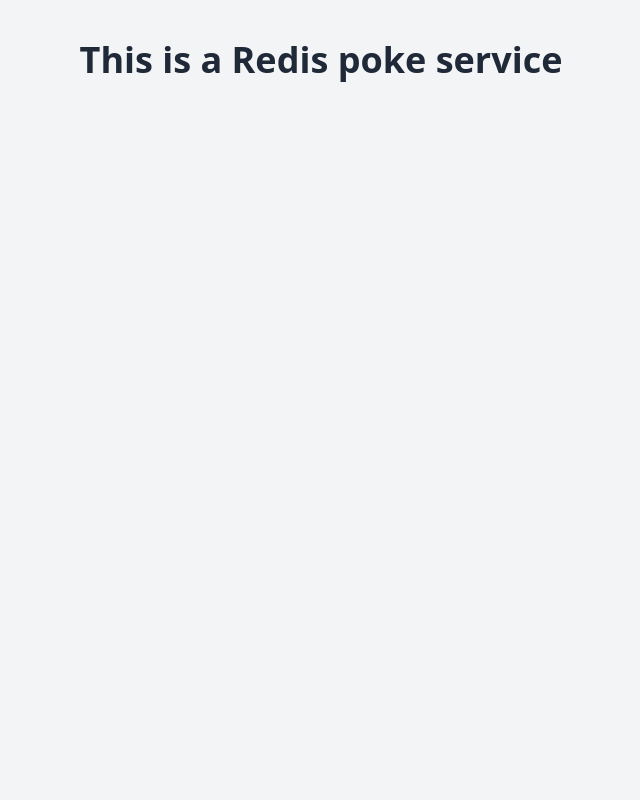
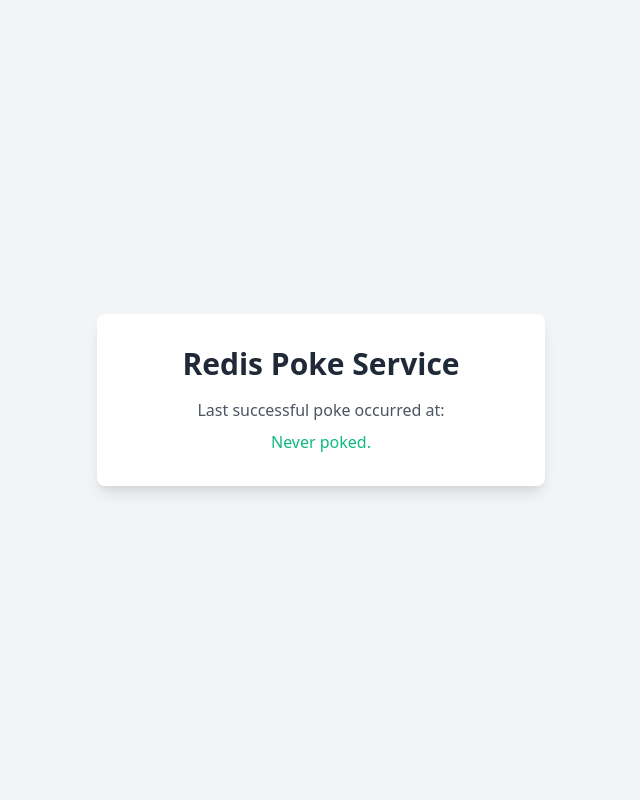
Before and after one commit to thedcfix/redis-poke-service, a Flask app: page / in a window 1280 px wide. Shown: the whole page, without its empty margins (319-959 px from the left). Run offline with Flask 3, Linux system fonts and the light colour scheme; data that the repository does not hold is empty.

Commit message:
Aggiunta di un task per il poke del Redis ogni 12 ore e configurazione del logging. Aggiornato il template HTML per visualizzare l'ultima ora di poke.

```diff
--- a/app.py
+++ b/app.py
@@ -1,12 +1,15 @@
-from flask import Flask, render_template, jsonify
+from flask import Flask, render_template_string, jsonify
 import redis
 import json
-import time
 import datetime
 import os
 import logging
+from apscheduler.schedulers.background import BackgroundScheduler
 
+# Initialize the Flask application
 app = Flask(__name__)
+
+# Configure Redis client using environment variables
 redis_client = redis.StrictRedis(
     host=os.getenv('REDIS_HOST', 'localhost'),
     port=int(os.getenv('REDIS_PORT', 6379)),
@@ -15,32 +18,90 @@
     db=int(os.getenv('REDIS_DB', 0))
 )
 
+# Configure logging to display time, log level, and message
+logging.basicConfig(level=logging.INFO, format='%(asctime)s - %(levelname)s - %(message)s')
+
+def poke_task():
+    """
+    Task to poke the Redis cache every 12 hours.
+    It checks if the 'poke' key exists. If not, it sets the key with the current timestamp.
+    """
+    try:
+        document = redis_client.get('poke')
+        if document is not None:
+            logging.info("Successfully read 'poke' from Redis.")
+        else:
+            # Create a JSON document with the current timestamp
+            document = json.dumps({'timestamp': datetime.datetime.now().isoformat()})
+            redis_client.set('poke', document)
+            logging.info("Set new 'poke' document in Redis.")
+    except redis.exceptions.RedisError as e:
+        logging.error(f"Redis error in poke_task: {e}")
+
+# Initialize and start the background scheduler
+scheduler = BackgroundScheduler()
+scheduler.add_job(poke_task, 'interval', hours=12)
+scheduler.start()
+
+# Embedded HTML template using Tailwind CSS for styling
+INDEX_HTML = """
+<!DOCTYPE html>
+<html lang="en">
+<head>
+    <meta charset="UTF-8">
+    <meta name="viewport" content="width=device-width, initial-scale=1.0">
+    <title>Redis Poke Service</title>
+    <link href="https://cdn.jsdelivr.net/npm/tailwindcss@2.2.19/dist/tailwind.min.css" rel="stylesheet">
+</head>
+<body class="bg-gray-100 flex items-center justify-center min-h-screen">
+    <div class="bg-white shadow-lg rounded-lg p-8 max-w-md w-full">
+        <h1 class="text-3xl font-bold text-gray-800 mb-4 text-center">Redis Poke Service</h1>
+        <p class="text-gray-600 text-center">Last successful poke occurred at:</p>
+        <p class="text-green-500 font-medium text-center mt-2">{{ last_poked }}</p>
+    </div>
+</body>
+</html>
+"""
+
 @app.route('/')
 def home():
-    return render_template('index.html')
+    """
+    Home route that displays the last successful poke timestamp.
+    Retrieves the 'poke' key from Redis and passes the timestamp to the HTML template.
+    """
+    try:
+        document = redis_client.get('poke')
+        if document:
+            data = json.loads(document)
+            last_poked = data.get('timestamp', 'Not available')
+            logging.info("Successfully retrieved 'poke' timestamp from Redis.")
+        else:
+            last_poked = 'Never poked.'
+            logging.info("No 'poke' timestamp found in Redis.")
+    except redis.exceptions.RedisError as e:
+        logging.error(f"Redis error while retrieving 'poke': {e}")
+        last_poked = 'Error retrieving data.'
 
-@app.route('/poke')
-def poke():
-    while True:
-        try:
-            document = redis_client.get('poke')
-            if document is not None:
-                logging.info("Successfully read 'poke' from Redis.")
-            else:
-                document = json.dumps({'timestamp': datetime.datetime.now().isoformat()})
-                redis_client.set('poke', document)
-                logging.info("Set new 'poke' document in Redis.")
-        except redis.exceptions.RedisError as e:
-            logging.error(f"Redis error in /poke endpoint: {e}")
-        time.sleep(43200)  # Sleep for 12 hours
+    return render_template_string(INDEX_HTML, last_poked=last_poked)
 
 @app.route('/healthcheck')
 def healthcheck():
+    """
+    Healthcheck route to verify the Redis connection.
+    Returns a JSON response indicating the status.
+    """
     try:
         redis_client.ping()
+        logging.info("Redis connection successful.")
         return jsonify(status="OK"), 200
-    except redis.exceptions.ConnectionError:
+    except redis.exceptions.ConnectionError as e:
+        logging.error(f"Redis connection error: {e}")
         return jsonify(status="Redis connection error"), 500
 
 if __name__ == '__main__':
-    app.run(debug=True)
+    logging.info("Starting Flask application.")
+    try:
+        app.run(host='0.0.0.0', port=5000, debug=True)
+    except (KeyboardInterrupt, SystemExit):
+        scheduler.shutdown()
+        logging.info("Scheduler shut down successfully.")
--- a/requirements.txt
+++ b/requirements.txt
@@ -1,3 +1,4 @@
 Flask
 redis
 gunicorn
+APScheduler
--- a/templates/index.html
+++ b/templates/index.html
@@ -6,7 +6,11 @@
     <title>Redis Poke Service</title>
     <link href="https://cdn.jsdelivr.net/npm/tailwindcss@2.2.19/dist/tailwind.min.css" rel="stylesheet">
 </head>
-<body class="bg-gray-100 text-center py-10">
-    <h1 class="text-4xl font-bold text-gray-800">This is a Redis poke service</h1>
+<body class="bg-gray-100 flex items-center justify-center min-h-screen">
+    <div class="bg-white shadow-lg rounded-lg p-8 max-w-md w-full">
+        <h1 class="text-3xl font-bold text-gray-800 mb-4 text-center">Redis Poke Service</h1>
+        <p class="text-gray-600 text-center">Last successful poke occurred at:</p>
+        <p class="text-green-500 font-medium text-center mt-2">{{ last_poked }}</p>
+    </div>
 </body>
 </html>
```
